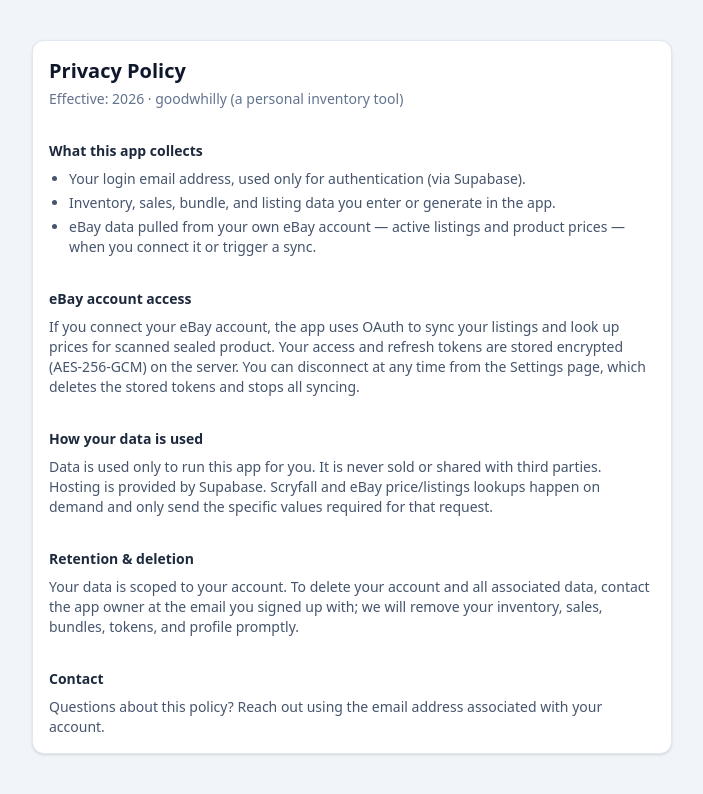
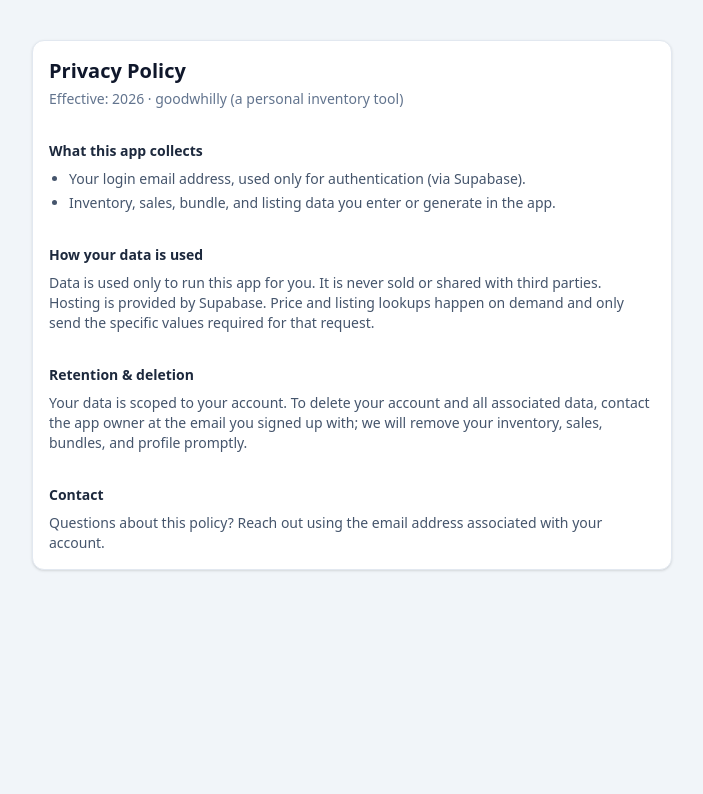
Before and after one commit to hgm2112/GoodWHill, a Next.js app: page /privacy in a window 1280 px wide. Shown: the top 794 px of the page, without its empty margins (288-991 px from the left). Built offline with nearby package versions, Linux system fonts and the light colour scheme.

Commit message:
Privacy policy: remove eBay data-access section

```diff
--- a/src/app/privacy/page.tsx
+++ b/src/app/privacy/page.tsx
@@ -20,26 +20,15 @@ export default function PrivacyPage() {
           <ul className="list-disc space-y-1 pl-5 text-sm text-slate-600">
             <li>Your login email address, used only for authentication (via Supabase).</li>
             <li>Inventory, sales, bundle, and listing data you enter or generate in the app.</li>
-            <li>eBay data pulled from <span className="font-medium">your own</span> eBay account — active listings and product prices — when you connect it or trigger a sync.</li>
           </ul>
-        </section>
-
-        <section className="space-y-2">
-          <h2 className="text-sm font-semibold text-slate-800">eBay account access</h2>
-          <p className="text-sm text-slate-600">
-            If you connect your eBay account, the app uses OAuth to sync your listings and look up
-            prices for scanned sealed product. Your access and refresh tokens are stored encrypted
-            (AES-256-GCM) on the server. You can disconnect at any time from the Settings page, which
-            deletes the stored tokens and stops all syncing.
-          </p>
         </section>
 
         <section className="space-y-2">
           <h2 className="text-sm font-semibold text-slate-800">How your data is used</h2>
           <p className="text-sm text-slate-600">
             Data is used only to run this app for you. It is never sold or shared with third parties.
-            Hosting is provided by Supabase. Scryfall and eBay price/listings lookups happen on demand
-            and only send the specific values required for that request.
+            Hosting is provided by Supabase. Price and listing lookups happen on demand and only send
+            the specific values required for that request.
           </p>
         </section>
 
@@ -48,7 +37,7 @@ export default function PrivacyPage() {
           <p className="text-sm text-slate-600">
             Your data is scoped to your account. To delete your account and all associated data,
             contact the app owner at the email you signed up with; we will remove your inventory,
-            sales, bundles, tokens, and profile promptly.
+            sales, bundles, and profile promptly.
           </p>
         </section>
 
```
